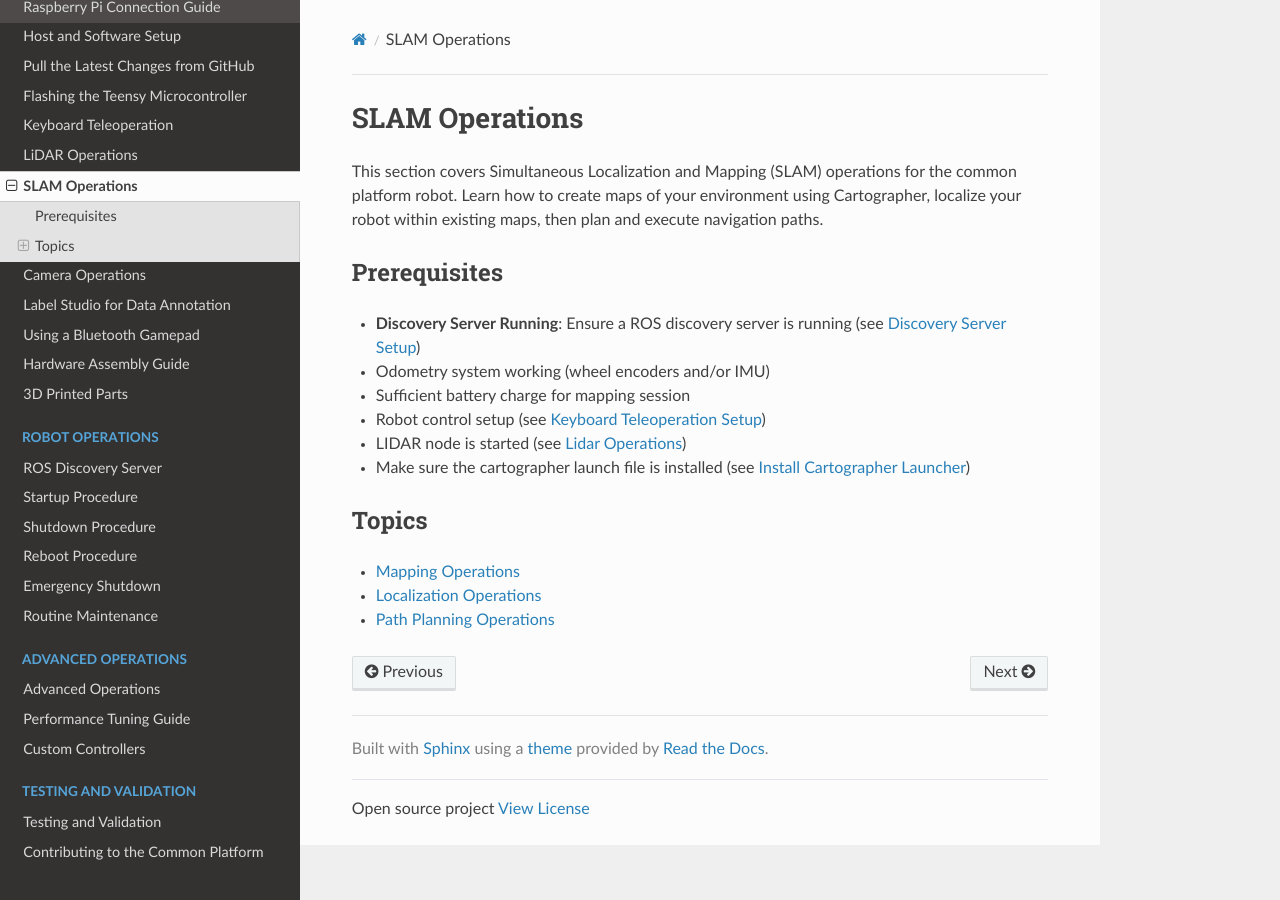
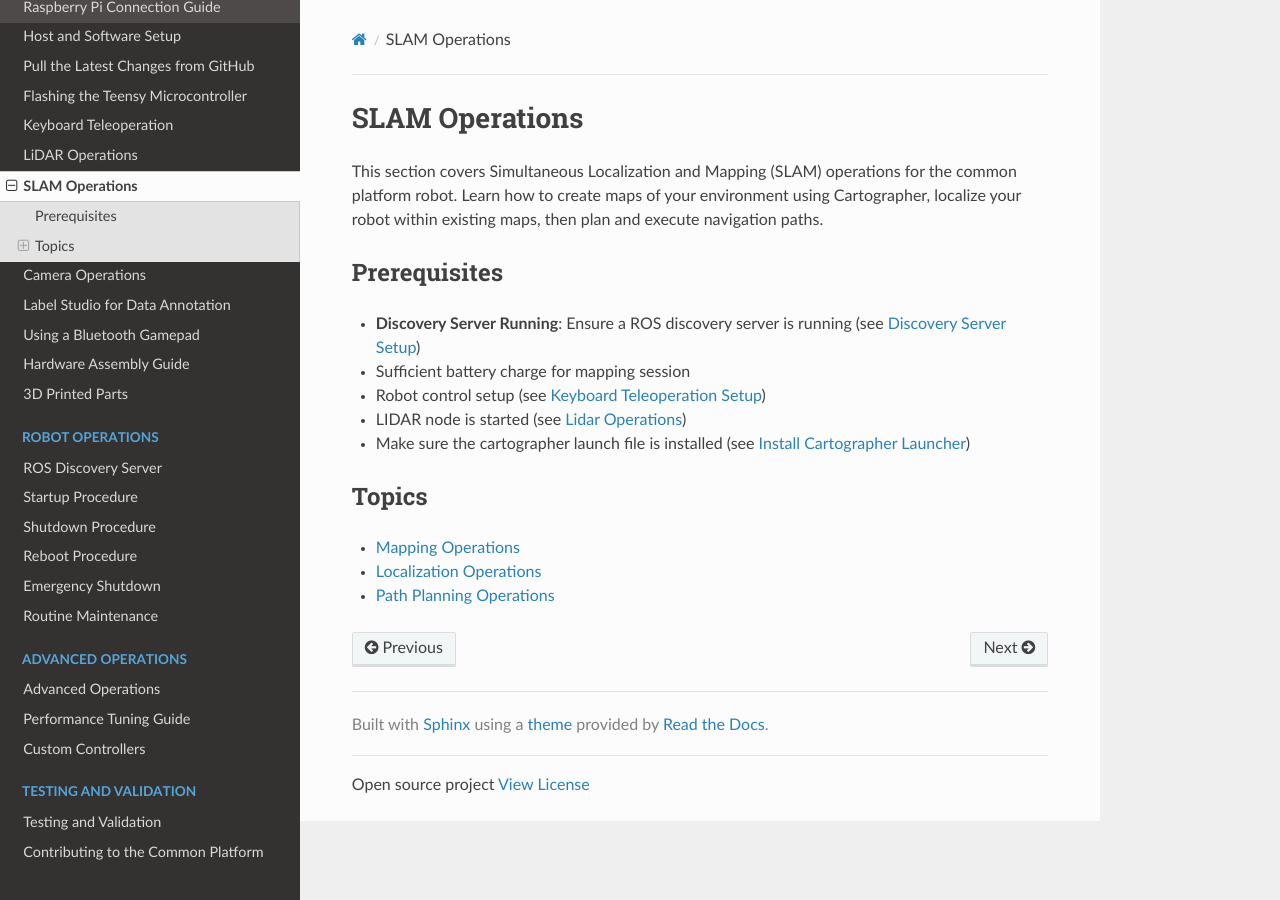
Before and after one commit to RoseCityRobotics/common_platform, a Sphinx documentation site: the page built from docs/source/slam/index.md, in a window 1280 px wide. Built offline with Sphinx 7.4.7 and the Read the Docs theme 3.1.0, drawn with Linux system fonts in a browser that asks for light colours; pages that are not in the unit, such as notebooks, are missing from menus.

Commit message:
update instructions

```diff
--- a/docs/source/slam/index.md
+++ b/docs/source/slam/index.md
@@ -5,7 +5,6 @@ This section covers Simultaneous Localization and Mapping (SLAM) operations for
 ## Prerequisites
 
 - **Discovery Server Running**: Ensure a ROS discovery server is running (see [Discovery Server Setup](../operations/discovery_server.md))
-- Odometry system working (wheel encoders and/or IMU)
 - Sufficient battery charge for mapping session
 - Robot control setup (see [Keyboard Teleoperation Setup](../operations/keyboard_teleoperation.md))
 - LIDAR node is started (see [Lidar Operations](../lidar_operations.md))
```
